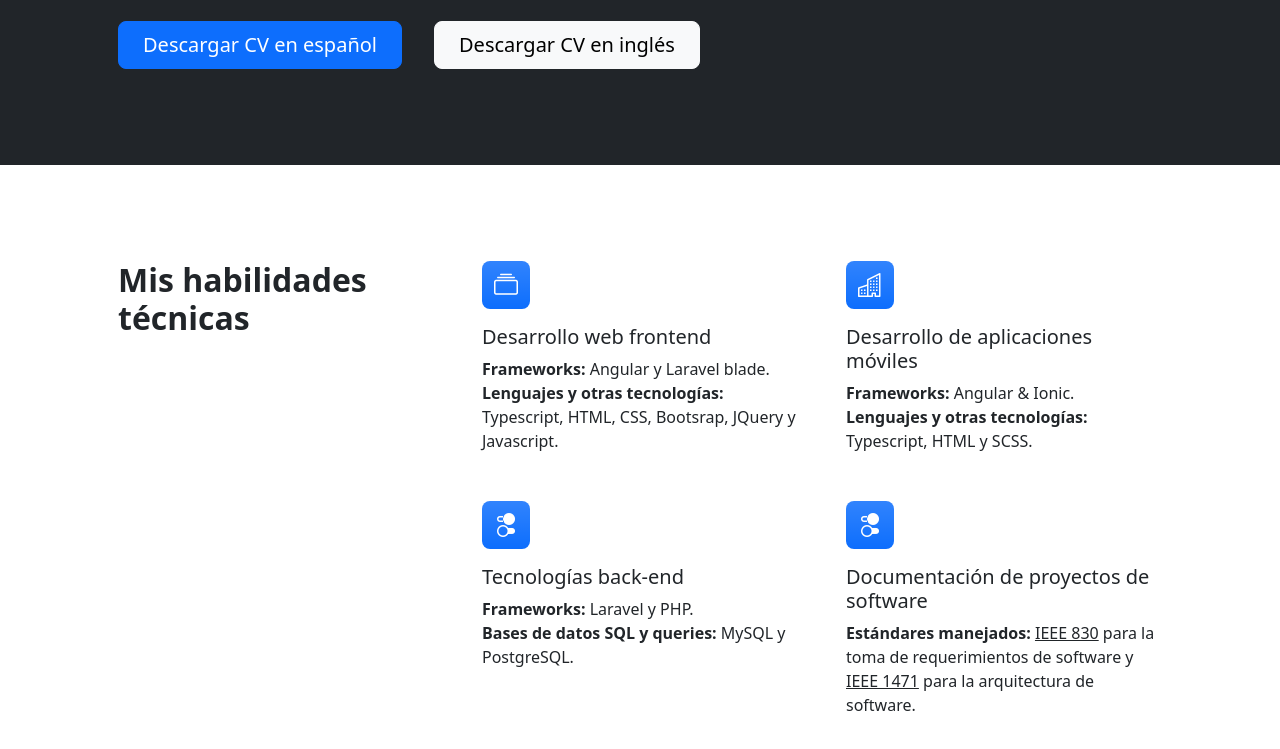
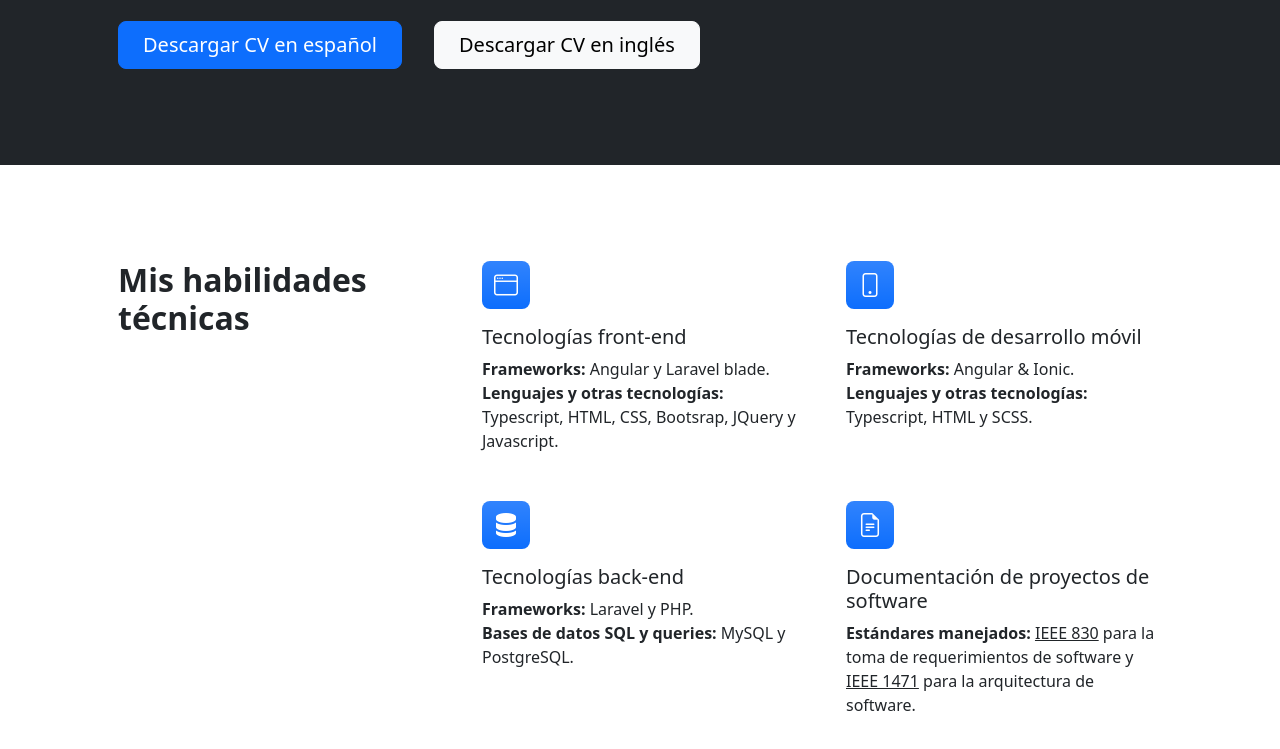
Before and after one commit to Ordna-dev/Portfolio, a plain HTML site: page index.html in a window 1280 px wide. Shown: the part 567-1316 px from the top of the page. Drawn offline with nearby package versions, Linux system fonts and the light colour scheme.

Commit message:
Little update

```diff
--- a/index.html
+++ b/index.html
@@ -44,7 +44,7 @@
                         <div class="col-lg-8 col-xl-7 col-xxl-6">
                             <div class="my-5 text-center text-xl-start">
                                 <h1 class="display-5 fw-bolder text-white mb-2">¡Hola! Bienvenido.</h1>
-                                <p class="lead fw-normal text-white-50">Me llamo Alejandro Guerrero, soy un desarrollador web junior enfocado en el front-end. Cuento con poca experiencia trabajando en tecnologías web y en el manejo de tecnologías de uso móvil sólamente para plataformas Android. Actualmente me encuentro recién egresado de la carrera de Ingeniería Informática de la Universidad de Guadalajara.</p>
+                                <p class="lead fw-normal text-white-50">Me llamo Alejandro Guerrero, soy un desarrollador web junior enfocado en full-stack. Cuento con poca experiencia trabajando en tecnologías web y en el manejo de tecnologías de uso móvil sólamente para plataformas Android. Actualmente me encuentro recién egresado de la carrera de Ingeniería Informática de la Universidad de Guadalajara.</p>
                                 <p class="lead fw-normal text-white-50 mb-4">Desde mi adolescencia he sido un apasionado por el manejo de las tecnologías, fue aquí que surgió mi interés por programar y solucionar problemas de la manera más efectiva posible. Además, tengo como pasatiempo trabajar con temas relacionados al área de los análisis de datos.</p>
                                 <div class="d-grid gap-3 d-sm-flex justify-content-sm-center justify-content-xl-start">
                                     <a class="btn btn-primary btn-lg px-4 me-sm-3" href="./assets/files/cv-espanol.pdf" download="CV-Espanol.pdf">Descargar CV en español</a>
@@ -64,25 +64,25 @@
                         <div class="col-lg-8">
                             <div class="row gx-5 row-cols-1 row-cols-md-2">
                                 <div class="col mb-5 h-100">
-                                    <div class="feature bg-primary bg-gradient text-white rounded-3 mb-3"><i class="bi bi-collection"></i></div>
-                                    <h2 class="h5">Desarrollo web frontend</h2>
+                                    <div class="feature bg-primary bg-gradient text-white rounded-3 mb-3"><i class="bi bi-window"></i></div>
+                                    <h2 class="h5">Tecnologías front-end</h2>
                                     <p class="mb-0"><b>Frameworks:</b> Angular y Laravel blade.</p>
                                     <p class="mb-0"><b>Lenguajes y otras tecnologías:</b> Typescript, HTML, CSS, Bootsrap, JQuery y Javascript.</p>
                                 </div>
                                 <div class="col mb-5 h-100">
-                                    <div class="feature bg-primary bg-gradient text-white rounded-3 mb-3"><i class="bi bi-building"></i></div>
-                                    <h2 class="h5">Desarrollo de aplicaciones móviles</h2>
+                                    <div class="feature bg-primary bg-gradient text-white rounded-3 mb-3"><i class="bi bi-phone"></i></div>
+                                    <h2 class="h5">Tecnologías de desarrollo móvil</h2>
                                     <p class="mb-0"><b>Frameworks:</b> Angular & Ionic.</p>
                                     <p class="mb-0"><b>Lenguajes y otras tecnologías:</b> Typescript, HTML y SCSS.</p>
                                 </div>
                                 <div class="col mb-5 mb-md-0 h-100">
-                                    <div class="feature bg-primary bg-gradient text-white rounded-3 mb-3"><i class="bi bi-toggles2"></i></div>
+                                    <div class="feature bg-primary bg-gradient text-white rounded-3 mb-3"><i class="bi bi-server"></i></div>
                                     <h2 class="h5">Tecnologías back-end</h2>
                                     <p class="mb-0"><b>Frameworks:</b> Laravel y PHP.</p>
                                     <p class="mb-0"><b>Bases de datos SQL y queries:</b> MySQL y PostgreSQL.</p>
                                 </div>
                                 <div class="col mb-5 mb-md-0 h-100">
-                                    <div class="feature bg-primary bg-gradient text-white rounded-3 mb-3"><i class="bi bi-toggles2"></i></div>
+                                    <div class="feature bg-primary bg-gradient text-white rounded-3 mb-3"><i class="bi bi-file-earmark-text"></i></div>
                                     <h2 class="h5">Documentación de proyectos de software</h2>
                                     <p class="mb-0"><b>Estándares manejados:</b> <u>IEEE 830</u> para la toma de requerimientos de software y <u>IEEE 1471</u> para la arquitectura de software.</p>
                                 </div>
```
